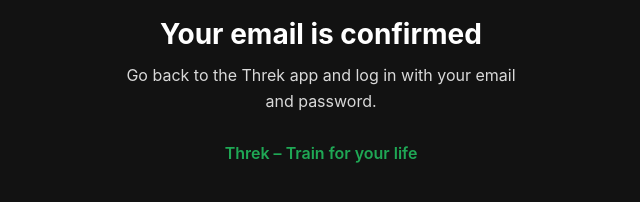
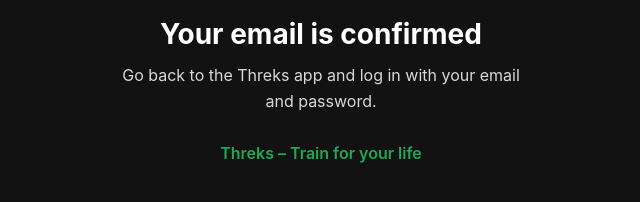
Before and after one commit to Threksapp/threks-website, a plain HTML site: page confirmed/index.html in a window 1280 px wide. Shown: the part 356-558 px from the top of the page, 319-959 px from the left. Drawn offline with Linux system fonts and the light colour scheme.

Commit message:
Update title and brand references to 'Threks'

```diff
--- a/confirmed/index.html
+++ b/confirmed/index.html
@@ -3,7 +3,7 @@
 <head>
   <meta charset="UTF-8">
   <meta name="viewport" content="width=device-width, initial-scale=1">
-  <title>Email confirmed – Threk</title>
+  <title>Email confirmed – Threks</title>
   <style>
     body {
       margin: 0;
@@ -35,8 +35,8 @@
   <div class="box">
     <div class="icon" id="icon">✓</div>
     <h1 id="title">Your email is confirmed</h1>
-    <p id="text">Go back to the Threk app and log in with your email and password.</p>
-    <div class="brand">Threk – Train for your life</div>
+    <p id="text">Go back to the Threks app and log in with your email and password.</p>
+    <div class="brand">Threks – Train for your life</div>
   </div>
   <script>
     // Supabase adds error details to the link when it has expired or was already used.
@@ -46,7 +46,7 @@
       document.getElementById('icon').className = 'icon bad';
       document.getElementById('title').textContent = 'This link did not work';
       document.getElementById('text').textContent =
-        'It may have expired or been used already. Try logging in to the Threk app. If that does not work, sign up again to get a new link.';
+        'It may have expired or been used already. Try logging in to the Threks app. If that does not work, sign up again to get a new link.';
     }
   </script>
 </body>
```
